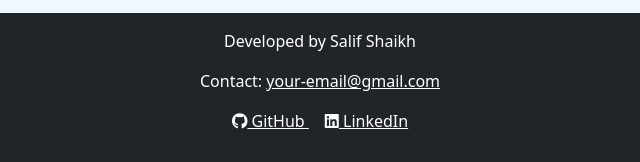
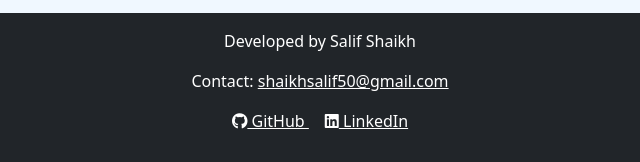
Before and after one commit to salifshaikh/Dowry-Calculator, a plain HTML site: page index.html in a window 1280 px wide. Shown: the part 1007-1169 px from the top of the page, 320-960 px from the left. Drawn offline with nearby package versions, Linux system fonts and the light colour scheme.

Commit message:
mail added

```diff
--- a/index.html
+++ b/index.html
@@ -100,7 +100,7 @@
   </div>
   <footer class="bg-dark text-white text-center py-3 mt-5">
     <p>Developed by Salif Shaikh</p>
-    <p>Contact: <a href="mailto:shaikhsalif50@gmail.com" class="text-white">your-email@gmail.com</a></p>
+    <p>Contact: <a href="mailto:shaikhsalif50@gmail.com" class="text-white">shaikhsalif50@gmail.com</a></p>
     <p>
         <a href="https://github.com/salifshaikh" target="_blank" class="text-white me-3">
           <i class="fab fa-github"></i> GitHub
```
